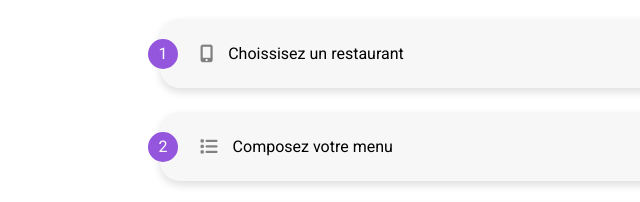
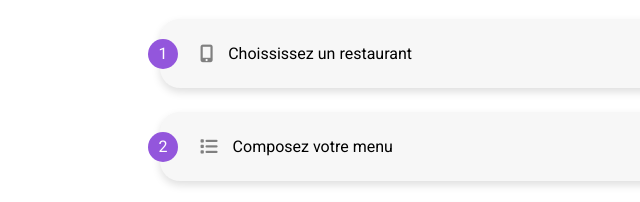
Before and after one commit to AugustinDmrt/Ohmyfood, a plain HTML site: page index.html in a window 1280 px wide. Shown: the part 461-663 px from the top of the page, 7-647 px from the left. Drawn offline with Linux system fonts and the light colour scheme; a web font is replaced by a local one.

Commit message:
Correction orthographe

```diff
--- a/index.html
+++ b/index.html
@@ -32,7 +32,7 @@
             <div class="rules">
                 <span>1</span>
                 <i class="fa-solid fa-mobile-screen-button"></i>
-                <p>Choissisez un restaurant</p>
+                <p>Choississez un restaurant</p>
             </div>
             <div class="rules">
                 <span>2</span>
```
Also changed, not shown: styles/styles.css (line endings or trailing spaces).
